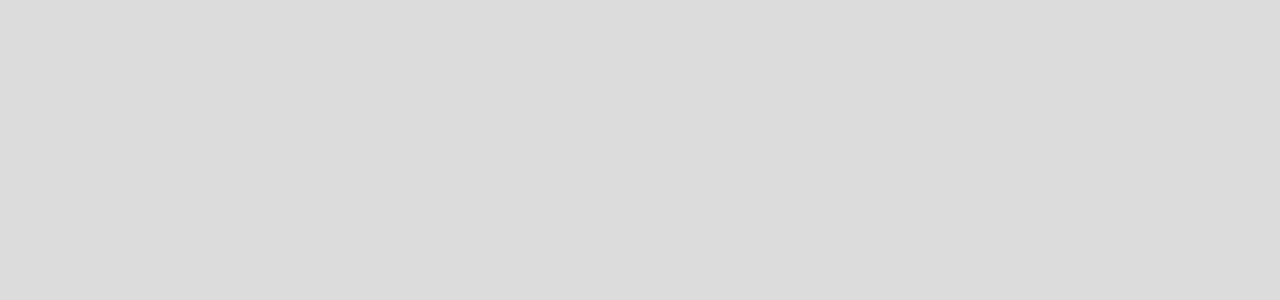
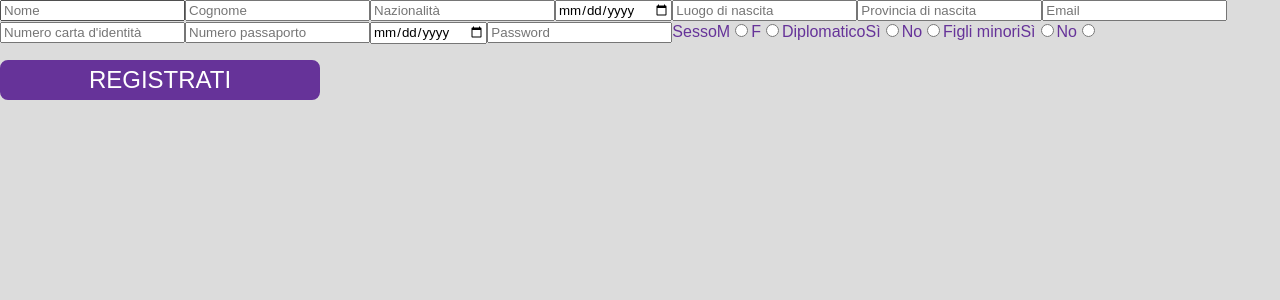
Before and after one commit to Barba02/GestionePassaporti, a React (Create React App) app in the folder frontend/: page /registrazioneCittadino in a window 1280 px wide. Shown: the top 300 px of the page. Built offline with nearby package versions, Linux system fonts and the light colour scheme; a web font is replaced by a local one.

Commit message:
input, radio input, form registrazione

```diff
--- a/frontend/public/styles.css
+++ b/frontend/public/styles.css
@@ -76,7 +76,7 @@ form.loginForm {
     justify-content: center;
 }
 
-form.loginForm input, form.loginForm button {
+form.loginForm input, form button {
     width: 320px;
     margin: 16px 0;
     font-size: 24px;
@@ -88,11 +88,11 @@ form.loginForm input, form.loginForm button {
 form.loginForm input:focus {
     border-color: var(--main-hover-color);
 }
-form.loginForm button {
+form button {
     color: white;
     background-color: var(--main-color);
 }
-form.loginForm button:hover {
+form button:hover {
     border-color: var(--main-hover-color);
     background-color: var(--main-hover-color);
 }
--- /dev/null
+++ b/frontend/src/Input.js
@@ -0,0 +1,17 @@
+import React from "react";
+
+function Input({ type, value, onChange, id=null, name=null, length=null, required=false, placeholder=null }) {
+	return (
+		<input id={id}
+			   type={type}
+			   name={name}
+			   value={value}
+			   minLength={length}
+			   maxLength={length}
+			   onChange={onChange}
+			   required={required}
+			   placeholder={placeholder} />
+	);
+}
+
+export default Input;
--- a/frontend/src/Login.js
+++ b/frontend/src/Login.js
@@ -1,16 +1,17 @@
 import axios from "axios";
+import Input from "./Input";
 import React, {useState} from "react";
 
 function LoginForm({ placeholder, length, link }) {
-	const [textValue, setTextValue] = useState("");
-	const [passValue, setPassValue] = useState("");
+	const [key, setKey] = useState("");
+	const [psw, setPsw] = useState("");
 	const url = "/gestionePassaporti/" + link + "/login";
 	function handleSubmit(event) {
 		event.preventDefault();
-		axios.post(url, [textValue, passValue])
+		axios.post(url, [key, psw])
 			.then(response => {
 				let field = (link === "cittadino") ? response.data.anagrafica.cf : response.data.username;
-				if (field.toLowerCase() === textValue.toLowerCase()) {
+				if (field.toLowerCase() === key.toLowerCase()) {
 					window.sessionStorage.setItem("userType", link);
 					window.sessionStorage.setItem("user", JSON.stringify(response.data));
 					window.location.href = "/areaPersonale";
@@ -22,14 +23,17 @@ function LoginForm({ placeholder, length, link }) {
 				alert(error.response.data.messaggio);
 			});
 	}
+	function handleChange(event, func) {
+		func(event.target.value);
+	}
 	return (
 		<form onSubmit={handleSubmit} className="loginForm">
-			<input type="text" value={textValue}
-				   onChange={(e) => setTextValue(e.target.value)}
-				   placeholder={placeholder} minLength={length} maxLength={length} required/>
-			<input type="password" value={passValue}
-				   onChange={(e) => setPassValue(e.target.value)}
-				   placeholder="Password" required/>
+			<Input type="text" value={key}
+				   required={true} placeholder={placeholder} length={length}
+				   onChange={(e) => handleChange(e, setKey)} />
+			<Input type="password" value={psw}
+				   required={true} placeholder="Password"
+				   onChange={(e) => handleChange(e, setPsw)} />
 			<button type="submit">ENTRA</button>
 		</form>
 	);
--- /dev/null
+++ b/frontend/src/RadioInput.js
@@ -0,0 +1,32 @@
+import React from "react";
+import Input from "./Input";
+
+function RadioElement({ chiave, onChange, name, required, check, val }) {
+	return (
+		<>
+			<label htmlFor={chiave}>{val}</label>
+			<Input type="radio" name={name} id={chiave}
+				   value={val} required={required} checked={check}
+				   onChange={onChange} />
+		</>
+	);
+}
+
+function RadioInput({ onChange, name, required, value, options }) {
+	return (
+		<>
+			<label>{name}</label>
+			{options.map((e, i) => (
+				<RadioElement key={i}
+							  val={e}
+							  name={name}
+							  chiave={name + i}
+							  check={value === e}
+							  required={required}
+							  onChange={onChange} />
+				))}
+		</>
+	);
+}
+
+export default RadioInput;
--- a/frontend/src/Registrazione.js
+++ b/frontend/src/Registrazione.js
@@ -1,7 +1,74 @@
-import React from "react";
+import Input from "./Input";
+import React, {useState} from "react";
+import RadioInput from "./RadioInput";
+
 
 function Registrazione() {
-	return null;
+	const [psw, setPsw] = useState("");
+	const [cie, setCie] = useState("");
+	const [nome, setNome] = useState("");
+	const [sesso, setSesso] = useState("");
+	const [email, setEmail] = useState("");
+	const [cognome, setCognome] = useState("");
+	const [passaporto, setPassaporto] = useState("");
+	const [diplomatico, setDiplomatico] = useState("");
+	const [dataNascita, setDataNascita] = useState("");
+	const [nazionalita, setNazionalita] = useState("");
+	const [figliMinori, setFigliMinori] = useState("");
+	const [luogoNascita, setLuogoNascita] = useState("");
+	const [provinciaNascita, setProvinciaNascita] = useState("");
+	const [scadenzaPassaporto, setScadenzaPassaporto] = useState("");
+	function handleSubmit(event) {
+		event.preventDefault();
+	}
+	function handleChange(event, func) {
+		func(event.target.value);
+	}
+	return (
+		<form onSubmit={handleSubmit} className="registrationForm">
+			<Input type="text" value={nome}
+				   required={true} placeholder="Nome"
+				   onChange={(e) => handleChange(e, setNome)} />
+			<Input type="text" value={cognome}
+				   required={true} placeholder="Cognome"
+				   onChange={(e) => handleChange(e, setCognome)} />
+			<Input type="text" value={nazionalita}
+				   required={true} placeholder="Nazionalità"
+				   onChange={(e) => handleChange(e, setNazionalita)} />
+			<Input type="date" value={dataNascita} required={true}
+				   onChange={(e) => handleChange(e, setDataNascita)} />
+			<Input type="text" value={luogoNascita}
+				   required={true} placeholder="Luogo di nascita"
+				   onChange={(e) => handleChange(e, setLuogoNascita)} />
+			<Input type="text" value={provinciaNascita} length="2"
+				   required={true} placeholder="Provincia di nascita"
+				   onChange={(e) => handleChange(e, setProvinciaNascita)} />
+			<Input type="email" value={email}
+				   required={true} placeholder="Email"
+				   onChange={(e) => handleChange(e, setEmail)} />
+			<Input type="text" value={cie} length="9"
+				   required={true} placeholder="Numero carta d'identità"
+				   onChange={(e) => handleChange(e, setCie)} />
+			<Input type="text" value={passaporto} length="9"
+				   placeholder="Numero passaporto"
+				   onChange={(e) => handleChange(e, setPassaporto)} />
+			<Input type="date" value={scadenzaPassaporto}
+				   onChange={(e) => handleChange(e, setScadenzaPassaporto)} />
+			<Input type="password" value={psw}
+				   required={true} placeholder="Password"
+				   onChange={(e) => handleChange(e, setPsw)} />
+			<RadioInput onChange={(e) => handleChange(e, setSesso)}
+						name="Sesso" required={true}
+						value={sesso} options={["M", "F"]} />
+			<RadioInput onChange={(e) => handleChange(e, setDiplomatico)}
+						name="Diplomatico" required={true}
+						value={diplomatico} options={["Sì", "No"]} />
+			<RadioInput onChange={(e) => handleChange(e, setFigliMinori)}
+						name="Figli minori" required={true}
+						value={figliMinori} options={["Sì", "No"]} />
+			<button type="submit">REGISTRATI</button>
+		</form>
+	);
 }
 
 export default Registrazione;
```
